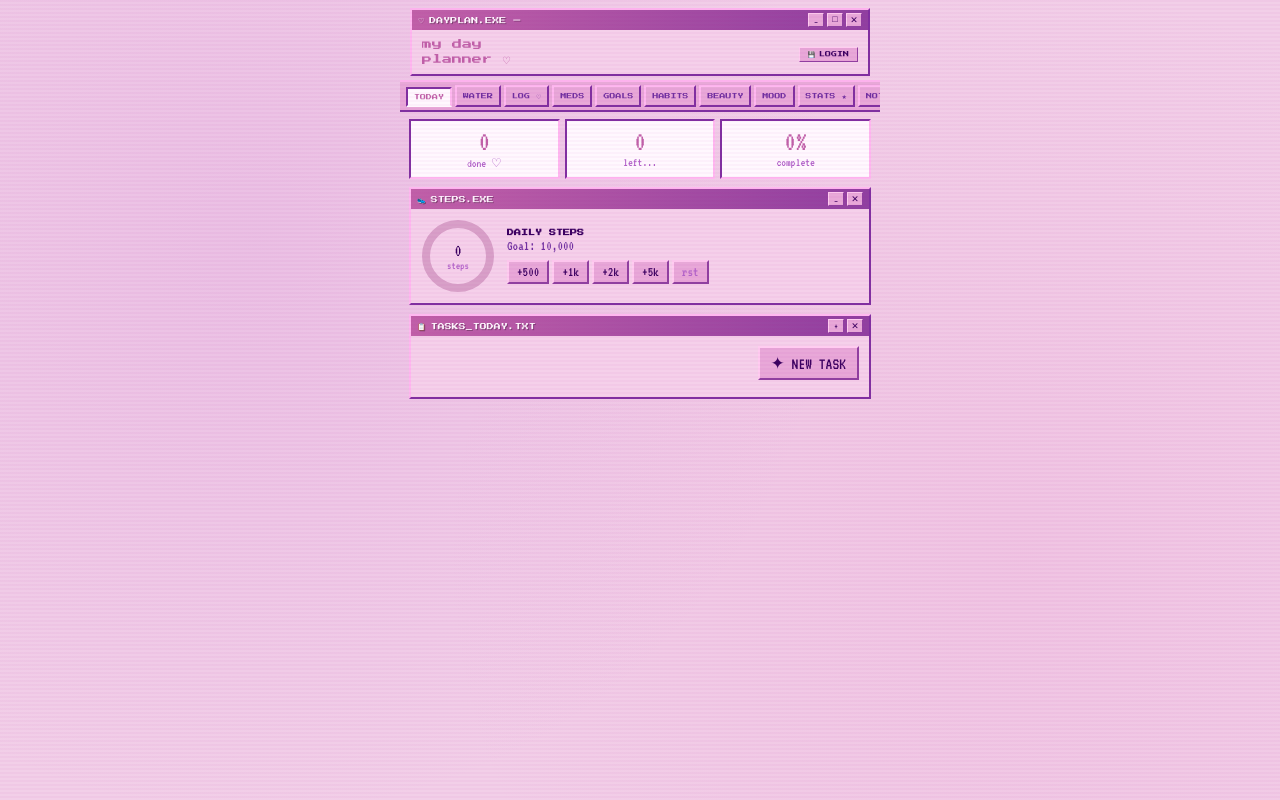
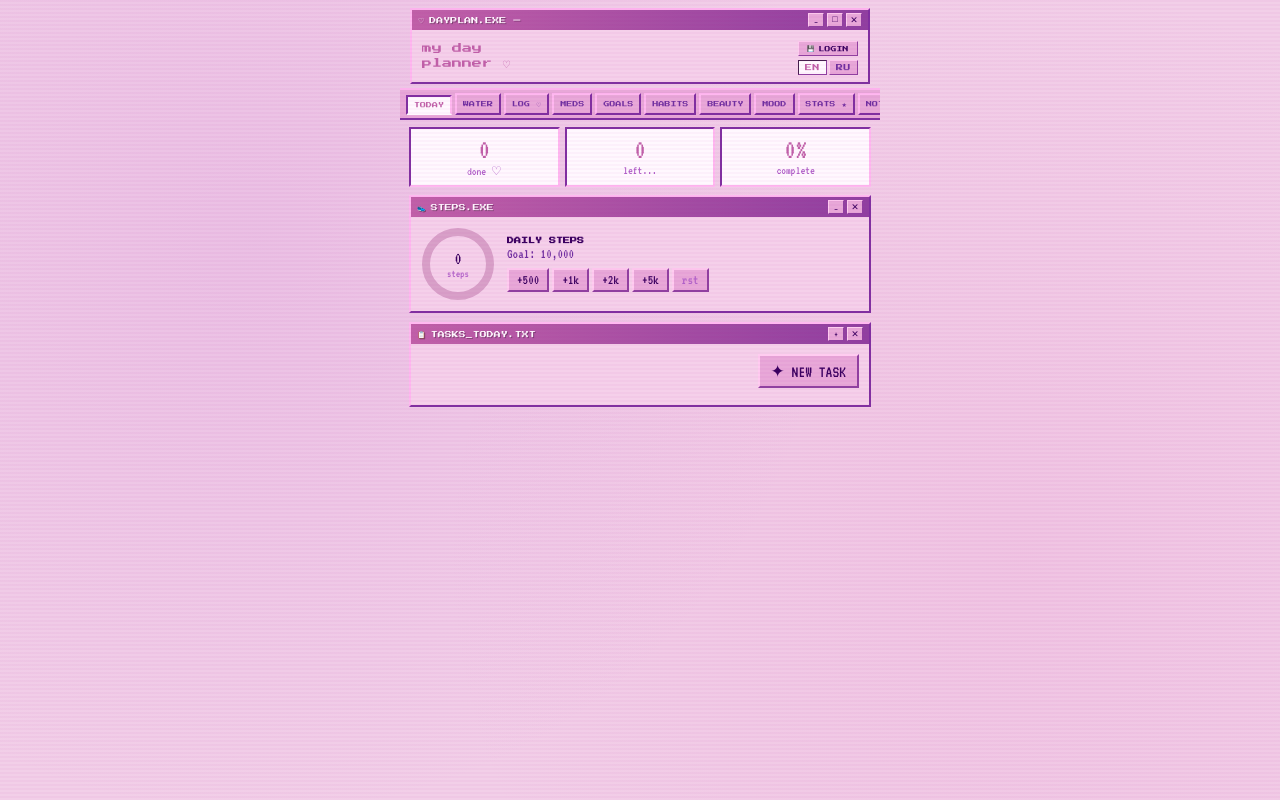
Before and after one commit to naalstepanova/DayPlan, a plain HTML site: page index.html in a window 1280 px wide. Drawn offline with Linux system fonts and the light colour scheme.

Commit message:
Update index.html

```diff
--- a/index.html
+++ b/index.html
@@ -289,8 +289,8 @@
 /* dose tags */
 .dose-tag{display:inline-block;padding:0 6px;font-size:13px;border-top:1px solid var(--bd);border-left:1px solid var(--bd);border-right:1px solid var(--bl);border-bottom:1px solid var(--bl);background:var(--white);margin:1px}
 
-.lang-toggle{display:flex;gap:2px;margin-left:auto;padding:2px}
-.lang-toggle button{font-family:'Press Start 2P',monospace;font-size:7px;padding:3px 5px;background:var(--bf);border-top:1px solid var(--bh);border-left:1px solid var(--bh);border-right:1px solid var(--bs);border-bottom:1px solid var(--bs);color:var(--text2);cursor:pointer;letter-spacing:.5px}
+.lang-toggle{display:flex;gap:2px}
+.lang-toggle button{font-family:'Press Start 2P',monospace;font-size:7px;padding:3px 6px;background:var(--bf);border-top:1px solid var(--bh);border-left:1px solid var(--bh);border-right:1px solid var(--bs);border-bottom:1px solid var(--bs);color:var(--text2);cursor:pointer;letter-spacing:.5px}
 .lang-toggle button.active{background:var(--white);color:var(--acc);border-style:inset;border-color:var(--bs)}
 </style>
 <script defer>
@@ -2117,6 +2117,10 @@ if('serviceWorker' in navigator){
         <div class="hstats" id="hStats"></div>
         <div id="gdStatusMini" style="font-size:12px;color:#40c040;margin-top:2px"></div>
         <button onclick="sw('drive')" style="margin-top:4px;background:var(--bf);border-top:1px solid var(--bh);border-left:1px solid var(--bh);border-right:1px solid var(--bs);border-bottom:1px solid var(--bs);padding:3px 8px;font-family:'Press Start 2P',monospace;font-size:6px;color:var(--text);cursor:pointer;display:flex;align-items:center;gap:4px" id="loginHeaderBtn">💾 <span data-t="login">LOGIN</span></button>
+        <div class="lang-toggle" style="margin-top:4px">
+          <button data-lang="en" onclick="setLang('en')">EN</button>
+          <button data-lang="ru" onclick="setLang('ru')">RU</button>
+        </div>
       </div>
     </div>
   </div>
@@ -2138,10 +2142,6 @@ if('serviceWorker' in navigator){
   <button class="ttab" onclick="sw('mood')" data-t="tab_mood">MOOD</button>
   <button class="ttab" onclick="sw('stats')" data-t="tab_stats">STATS ★</button>
   <button class="ttab" onclick="sw('notifs')" data-t="tab_notifs">NOTIFS 🔔</button>
-  <div class="lang-toggle">
-    <button data-lang="en" onclick="setLang('en')">EN</button>
-    <button data-lang="ru" onclick="setLang('ru')">RU</button>
-  </div>
 </div>
 
 <div class="scroll-area" id="sa">
```
